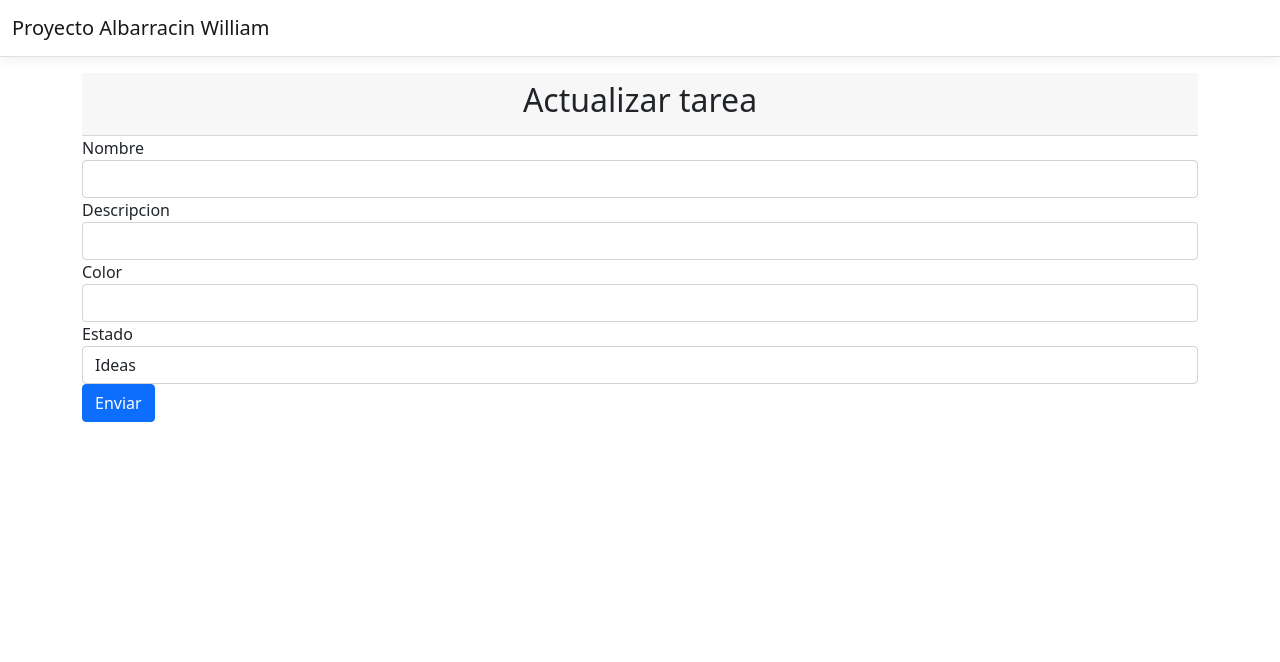
After one commit to TallerDeLenguajes1/tl2-tp10-2023-William24A, an ASP.NET Core app: template Views/Tarea/UpdateMyTarea.cshtml in a window 1280 px wide. The commit adds this page. Shown: the top 662 px of the page. Run offline with ASP.NET Core 8, Linux system fonts and the light colour scheme; the template is opened without the code that fills it, so the values that code supplies are empty; style sheets or scripts are compiled from the project's sources.

Commit message:
modificacion de UpdateMyTarea

```diff
--- a/Views/Tarea/MyTarea.cshtml
+++ b/Views/Tarea/MyTarea.cshtml
@@ -35,7 +35,7 @@
                 @if(Context.Session.GetString("Tipo") == "admin" || Convert.ToInt32(Context.Session.GetString("Id")) == tarea.IdUsuarioAsignado)
                     {
                     <td>
-                            <a asp-controller="Tarea" asp-action="Update" asp-route-id="@tarea.Id" class="btn btn-primary">Modificar</a>
+                            <a asp-controller="Tarea" asp-action="UpdateMyTarea" asp-route-id="@tarea.Id" class="btn btn-primary">Modificar</a>
 
                             <a asp-controller="Tarea" asp-action="Delete" asp-route-id="@tarea.Id" class="btn btn-primary" onclick="return confirm('¿Estas seguro que quieres eliminar el elemento?')">Eliminar</a>
                     </td>
--- /dev/null
+++ b/Views/Tarea/UpdateMyTarea.cshtml
@@ -0,0 +1,34 @@
+@model MVC.ViewModels.ActualizarTareaViewModel
+
+<div class="card-header text-center">
+    <h2>
+        Actualizar tarea
+    </h2>
+</div>
+<form asp-controller="Tarea" asp-action="UpdateMyTarea">
+    <input hidden asp-for="@Model.Id">
+    <input hidden asp-for="@Model.IdTablero">
+    <input hidden asp-for="@Model.IdUsuarioAsignado1">
+    <div class="form-group">
+        <label asp-for="@Model.Nombre">Nombre</label>
+        <input asp-for="@Model.Nombre" class="form-control" />
+        <span asp-validation-for="@Model.Nombre" class="text-danger"></span>
+    </div>
+    <div class="form-group">
+        <label asp-for="@Model.Descripcion">Descripcion</label>
+        <input asp-for="@Model.Descripcion" class="form-control" />
+        <span asp-validation-for="@Model.Descripcion" class="text-danger"></span>
+    </div>
+    <div class="form-group">
+        <label asp-for="@Model.Color">Color</label>
+        <input asp-for="@Model.Color" class="form-control" />
+        <span asp-validation-for="@Model.Color" class="text-danger"></span>
+    </div>
+    <div class="form-group">
+        <label asp-for="@Model.Estado">Estado</label>
+        <select asp-for="@Model.Estado" class="form-control"  asp-items="@Html.GetEnumSelectList<EstadoTarea>()"></select>
+        <span asp-validation-for="@Model.Estado" class="text-danger"></span>
+    </div>
+    <button type="submit" class="btn btn-primary">Enviar</button>
+</form>
+@section Scripts{<partial name="_ValidationScriptsPartial"/>}
```
Also changed, not shown: Controllers/TareaController.cs (+53 -0 lines), db/kanban.db, 8 other files.
